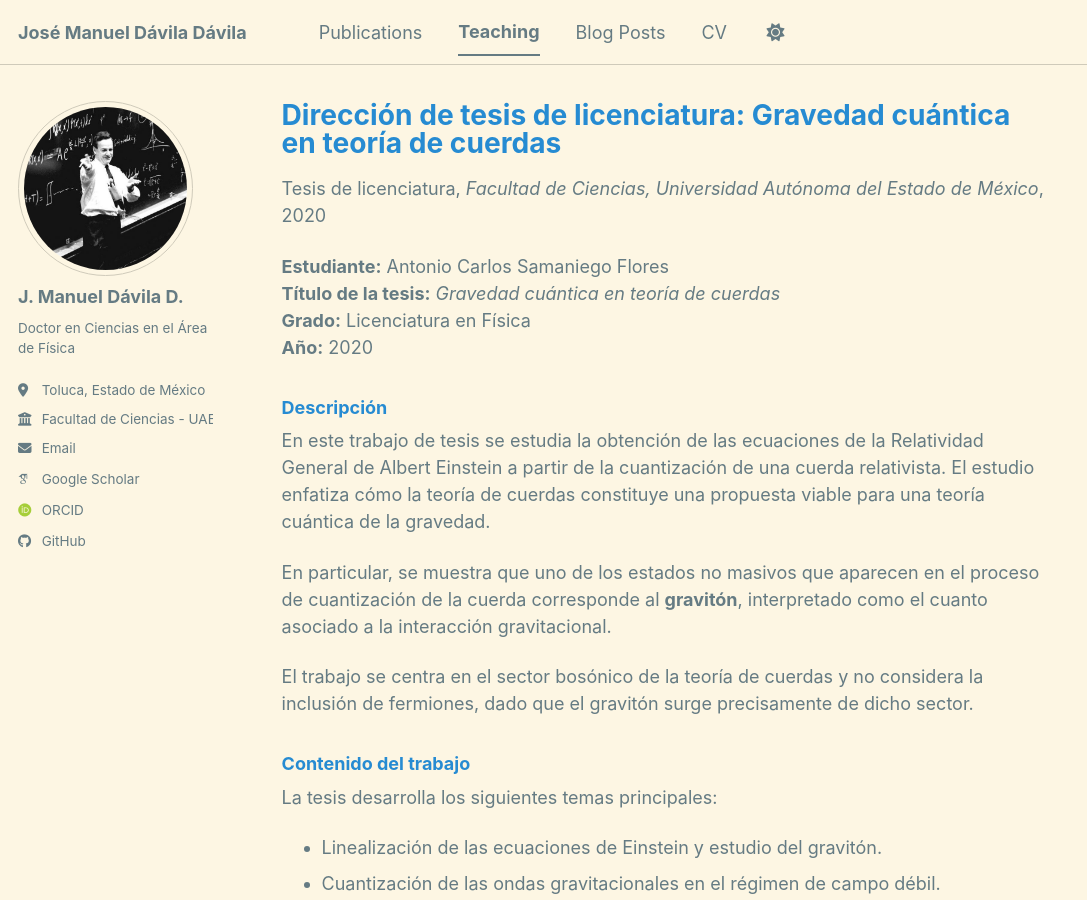
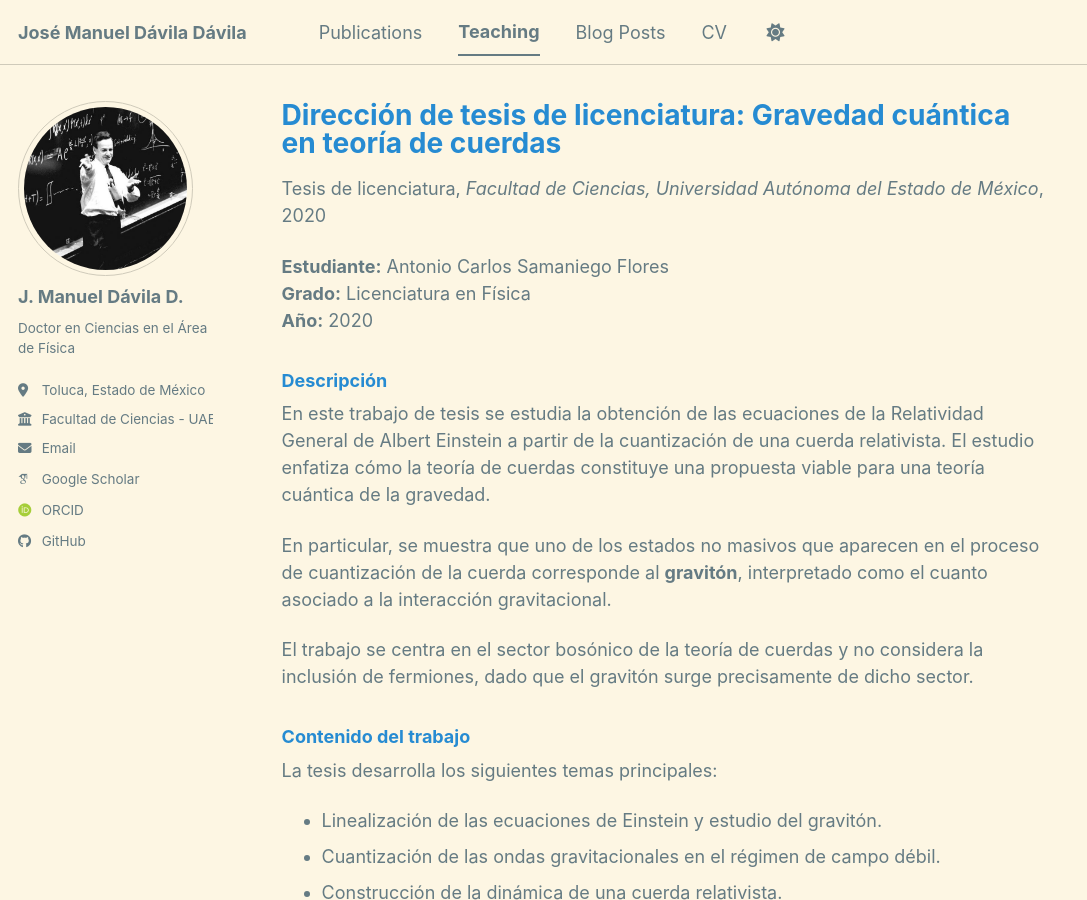
Before and after one commit to jmdaviladr/jmdaviladr.github.io, a Jekyll site: the page built from _teaching/2020-gravedad-cuantica-teoria-cuerdas.md, in a window 1280 px wide and 900 px high. Shown: the whole window, without its empty margins (0-1087 px from the left). Built offline with Jekyll 4.4.1, drawn with Linux system fonts in a browser that asks for light colours; some web fonts are replaced; a script bundle is joined from its source files by our own code; library files that are not in the unit come from our copies.

Commit message:
Update 2020-gravedad-cuantica-teoria-cuerdas.md

```diff
--- a/_teaching/2020-gravedad-cuantica-teoria-cuerdas.md
+++ b/_teaching/2020-gravedad-cuantica-teoria-cuerdas.md
@@ -10,7 +10,6 @@
 
 
 **Estudiante:** Antonio Carlos Samaniego Flores
-**Título de la tesis:** *Gravedad cuántica en teoría de cuerdas*
 **Grado:** Licenciatura en Física
 **Año:** 2020
 
```
